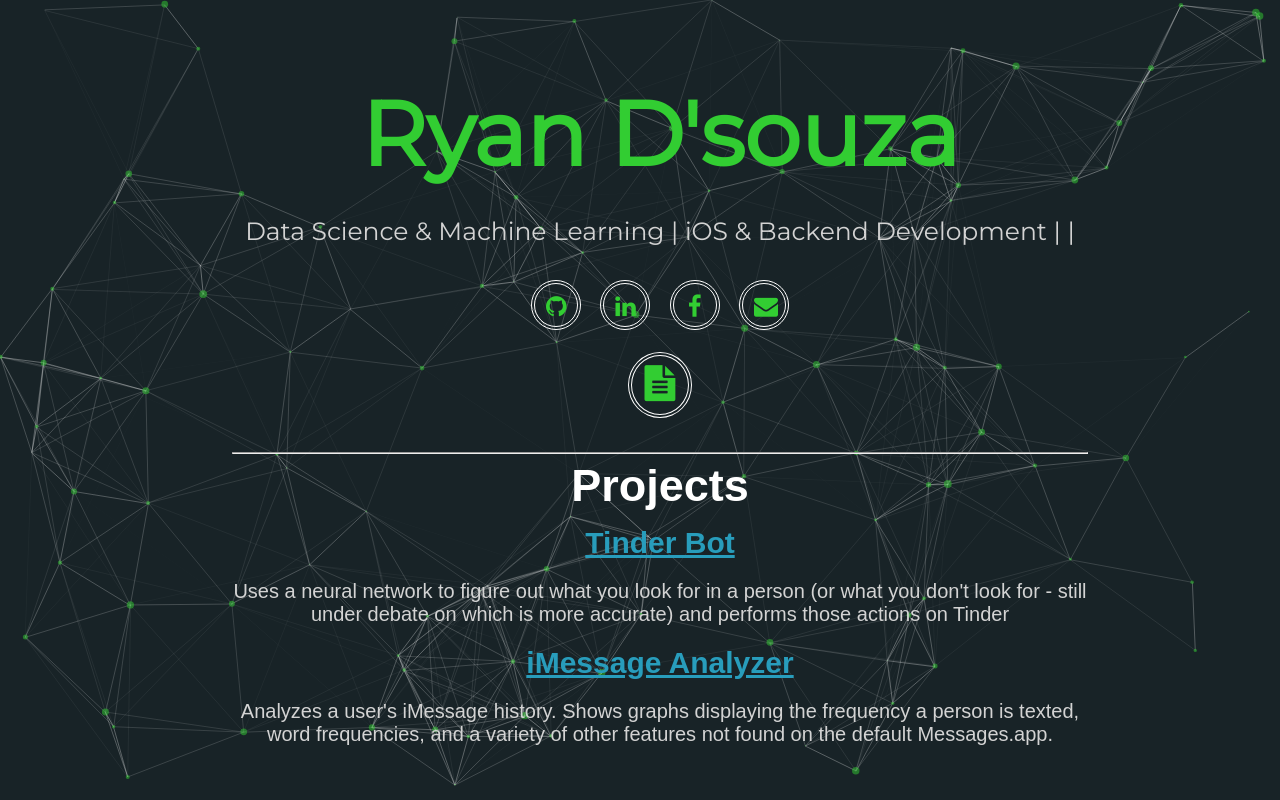
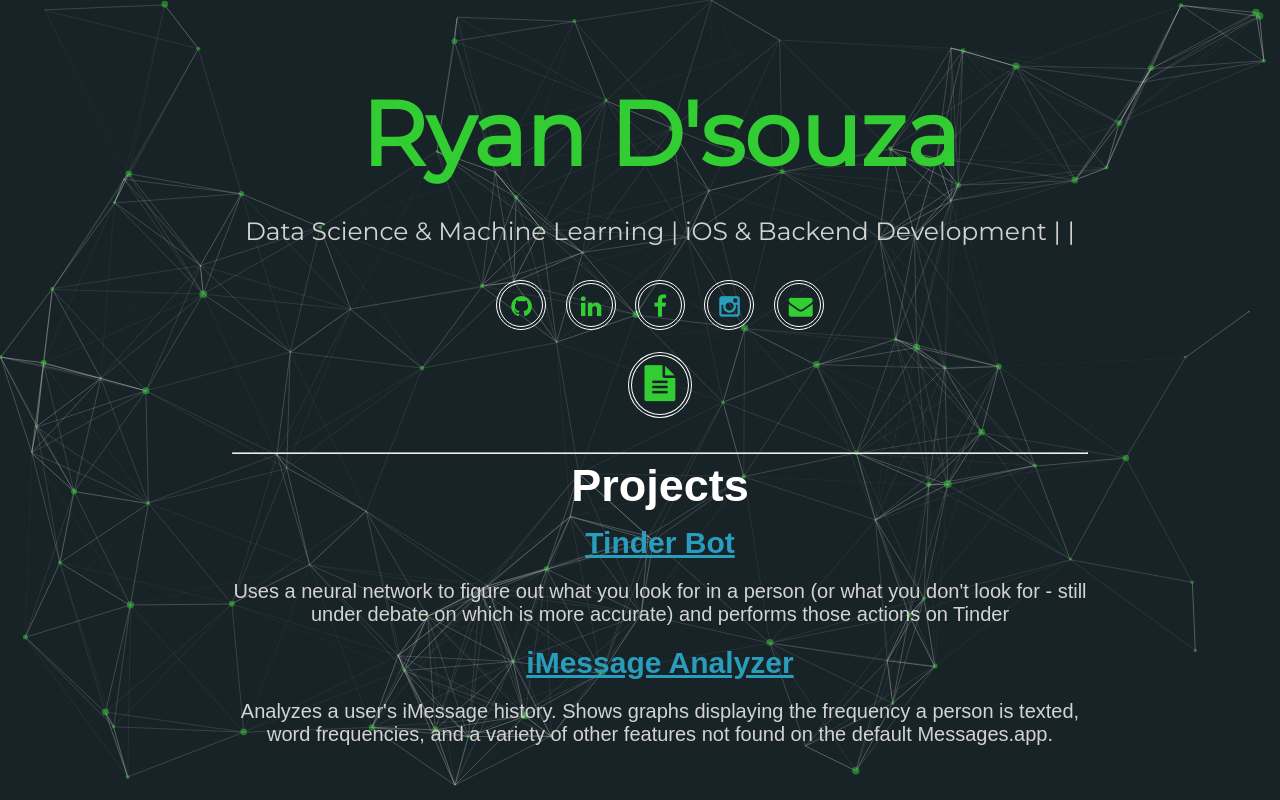
Before and after one commit to dsouzarc/dsouzarc.github.io, a plain HTML site: page index.html in a window 1280 px wide. Drawn offline with Linux system fonts and the light colour scheme; a web font is replaced by a local one.

```diff
--- a/index.html
+++ b/index.html
@@ -70,6 +70,7 @@
         <div class="ico"><a href="https://github.com/dsouzarc" target="_blank"><i class="fa fa-github fa-2x git"></i></a></div>
         <div class="ico"><a href="https://www.linkedin.com/in/dsouzarc" target="_blank"><i class="fa fa-linkedin fa-2x lin"></i></a></div>
         <div class="ico"><a href="https://www.facebook.com/dsouzarc" target="_blank"><i class="fa fa-facebook fa-2x fb"></i></a></div>
+        <div class="ico"><a href="https://www.instagram.com/dsouzarc" target="_blank"><i class="fa fa-instagram fa-2x ig"></i></a></div>
         <div class="ico"><a href="mailto:dsouzarc@gmail.com"><i class="fa fa-envelope fa-2x mail"></i></a></div>
       </div>
       <div class="resume">
@@ -103,7 +104,6 @@
       <h1><a href="https://github.com/dsouzarc/iMessageAnalyzer" target="_blank">iMessage Analyzer</a></h1>
       <p> Analyzes a user's iMessage history. Shows graphs displaying the frequency a person is texted, word frequencies, and a variety of other features not found on the default Messages.app. </p>
 
-
     </ul>
     </div>
   </div>
```
